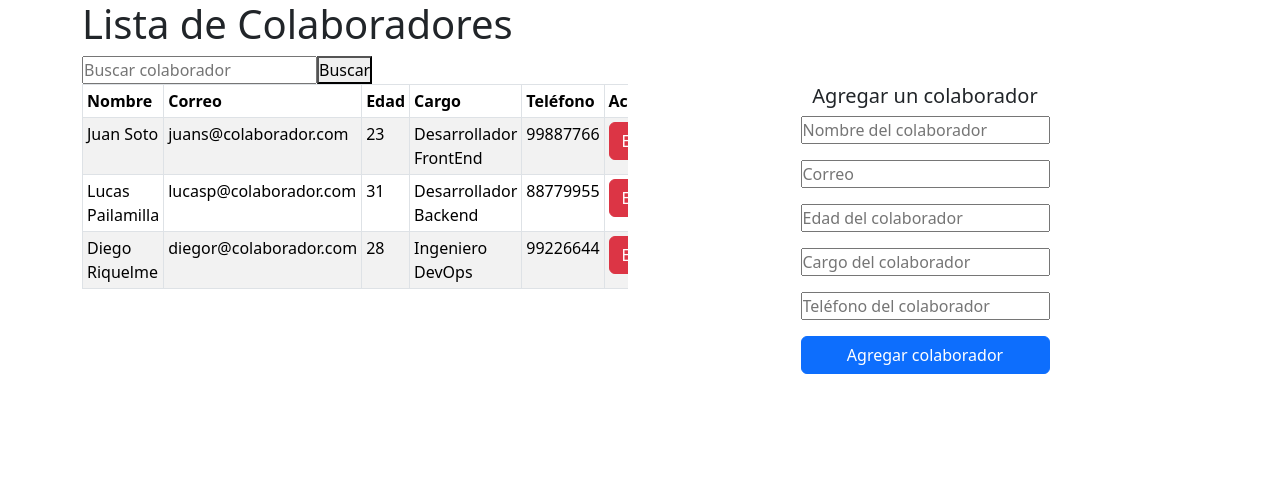
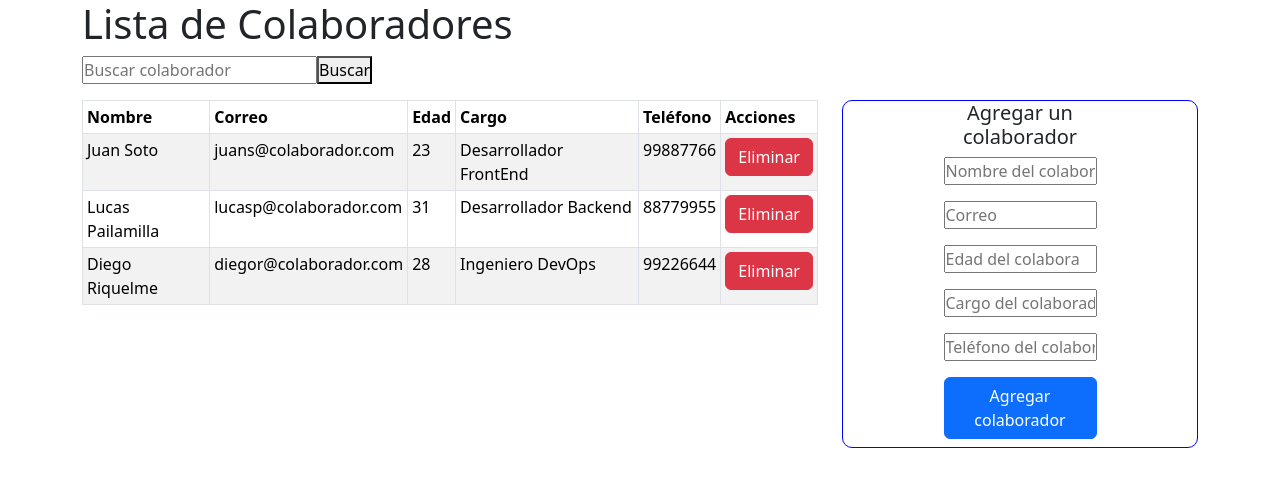
Before and after one commit to kunzagk/desafio03, a React (Vite) app: page / in a window 1280 px wide. Shown: the top 486 px of the page. Built offline with nearby package versions, Linux system fonts and the light colour scheme.

Commit message:
manito de gato

```diff
--- a/src/App.jsx
+++ b/src/App.jsx
@@ -33,11 +33,11 @@ const App = () => {
     <div className="container">
       <h1>Lista de Colaboradores</h1>
       <Buscador filtrarColaboradores={filtrarColaboradores} />
-      <div className="row">
-        <div className="col-12 col-lg-6">
+      <div className="row mt-3">
+        <div className="col-12 col-lg-8">
           <Listado colaboradores={colaboradores} eliminarColaborador={eliminarColaborador} />
         </div>
-        <div className="col-12 col-lg-6">
+        <div className="col-12 col-lg-4">
           <Formulario agregarColaborador={agregarColaborador} />
         </div>
       </div>
--- a/src/components/formulario.jsx
+++ b/src/components/formulario.jsx
@@ -44,7 +44,7 @@ const Formulario = ({ agregarColaborador }) => {
   };
 
   return (
-    <Container>
+    <Container style={{backgroundColor: 'white', borderRadius: '10px', border: '1px solid blue'}}>
       <Row className="justify-content-center">
         <Col xs={12} md={8} lg={6}>
           <h5 className="text-center">Agregar un colaborador</h5>
```
